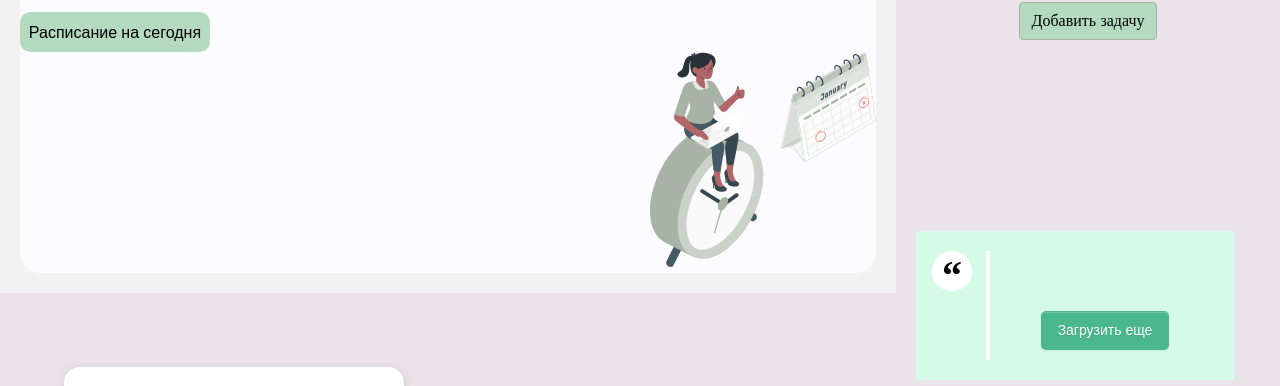
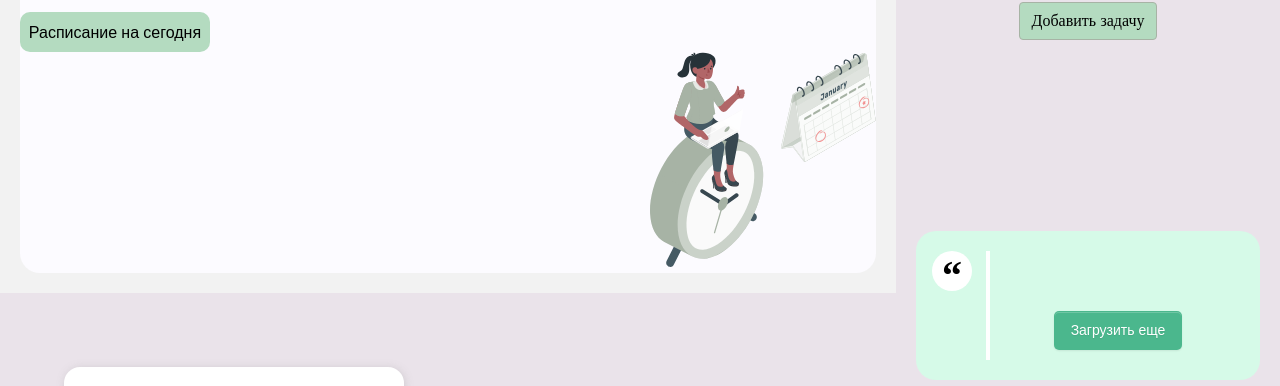
Before and after one commit to taorminak/Study-Drive-Compass, a plain HTML site: page index.html in a window 1280 px wide. Shown: the part 129-515 px from the top of the page. Drawn offline with nearby package versions, Linux system fonts and the light colour scheme; no server answers.

Commit message:
feat: add border radius

```diff
--- a/src/assets/styles/styles.css
+++ b/src/assets/styles/styles.css
@@ -24,7 +24,7 @@ body {
 
 
   blockquote {
-    width: 318px;
+    width: 100%;
     height: auto;
     background-color: #e7f8eb; /* Цвет фона блока цитат */
     position: static;
@@ -33,6 +33,7 @@ body {
     color: #131314;
     padding: 30px 30px 30px 90px;
     position: relative;
+    border-radius: 20px;
     }
 blockquote:before {
     content: "\201C";
```
